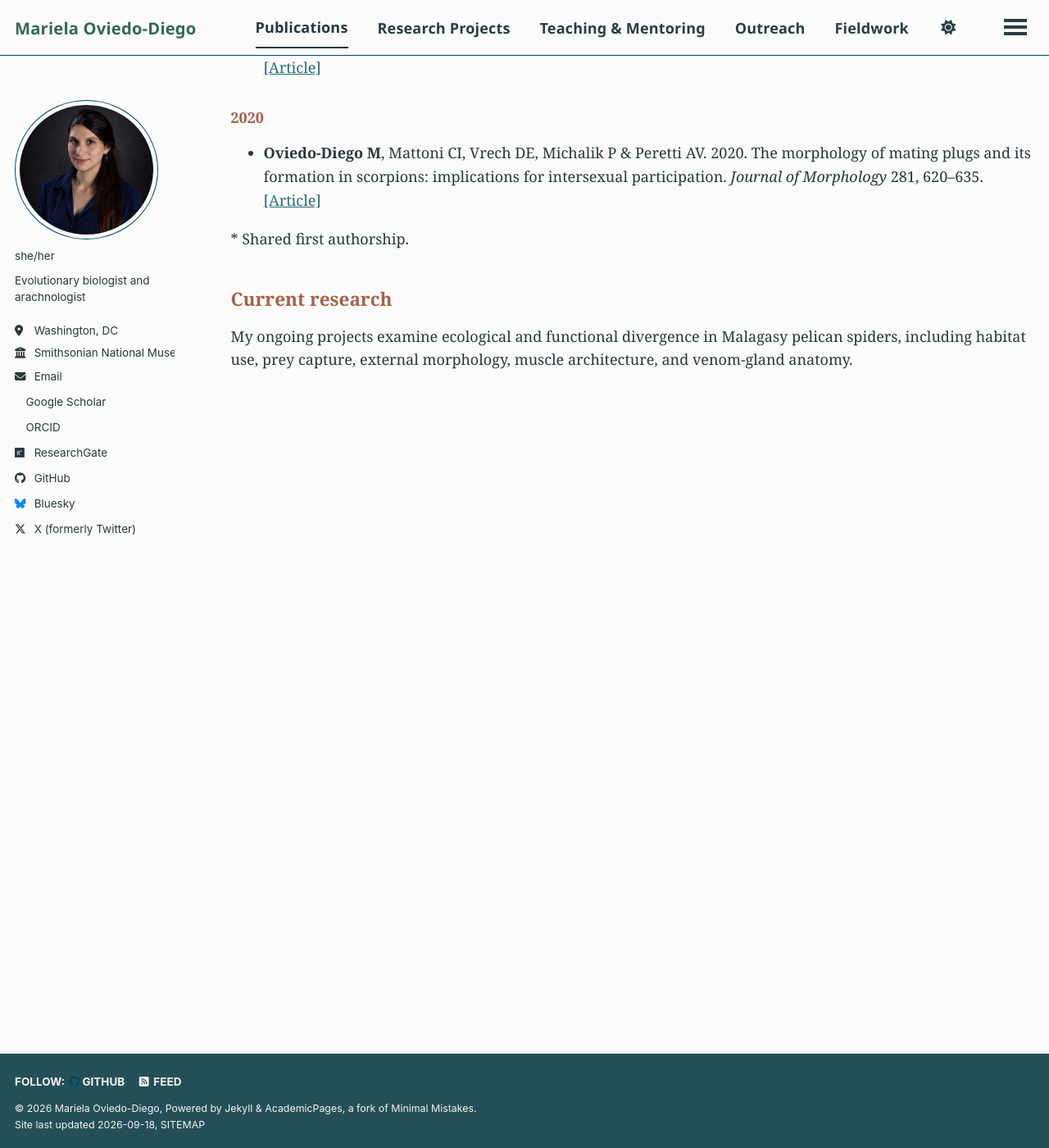
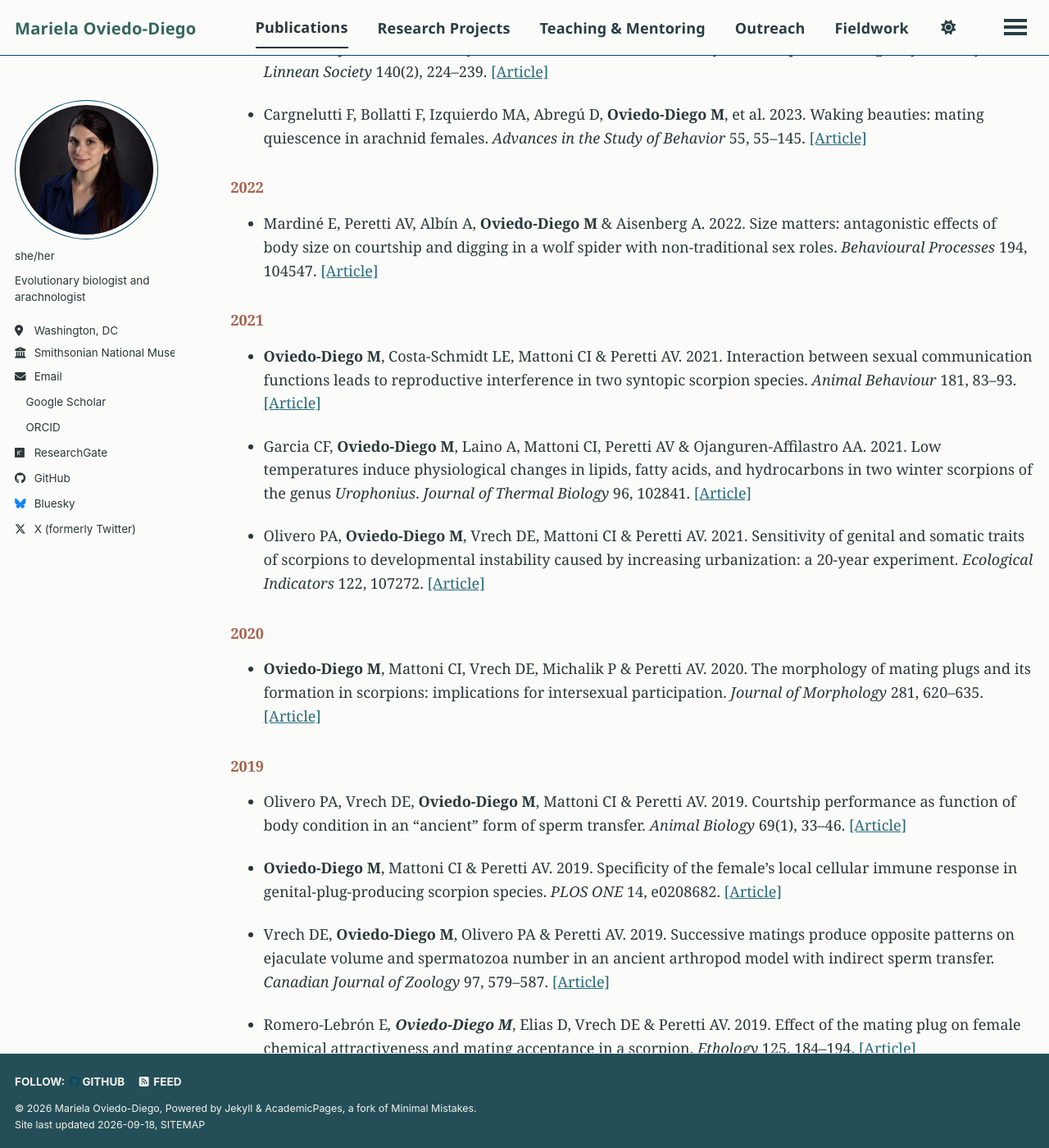
Before and after one commit to marielaoviedodiego/marielaoviedodiego.github.io, a Jekyll site: the page built from _pages/selected-publications.md, in a window 1280 px wide and 1400 px high, scrolled down 2137 px. Shown: the whole window at 82% size. Built offline with Jekyll 4.4.1, drawn with Linux system fonts in a browser that asks for light colours; some web fonts are replaced; a style sheet for code colours, icons or effects is not loaded; some of the changed text lies outside the part shown.

Commit message:
Update selected-publications.md

```diff
--- a/_pages/selected-publications.md
+++ b/_pages/selected-publications.md
@@ -21,6 +21,16 @@ author_profile: true
 My research spans evolutionary biology, animal behavior, reproductive biology, and functional morphology, primarily using arachnids as study systems. You can also find my publications on [Google Scholar](https://scholar.google.com/citations?user=p2i71R8AAAAJ) and [ORCID](https://orcid.org/0000-0002-4469-6244). Please [email me](mailto:oviedodiegom@si.edu) if you have trouble accessing an article.
 
 ## Selected publications
+---
+layout: archive
+title: "Publications"
+permalink: /selected-publications/
+author_profile: true
+---
+
+My work spans evolutionary biology, animal behavior, reproductive biology, and functional morphology, with a particular focus on arachnids. You can also explore my work on [Google Scholar](https://scholar.google.com/citations?user=p2i71R8AAAAJ) and [ORCID](https://orcid.org/0000-0002-4469-6244). Please [email me](mailto:oviedodiegom@si.edu) if you have trouble accessing an article.
+
+## Peer-reviewed publications
 
 ### 2026
 
@@ -56,13 +66,35 @@ My research spans evolutionary biology, animal behavior, reproductive biology, a
 
 - Cargnelutti F, Bollatti F, Izquierdo MA, Abregú D, **Oviedo-Diego M**, et al. 2023. Waking beauties: mating quiescence in arachnid females. *Advances in the Study of Behavior* 55, 55–145. [[Article]](https://doi.org/10.1016/bs.asb.2023.03.001)
 
+### 2022
+
+- Mardiné E, Peretti AV, Albín A, **Oviedo-Diego M** & Aisenberg A. 2022. Size matters: antagonistic effects of body size on courtship and digging in a wolf spider with non-traditional sex roles. *Behavioural Processes* 194, 104547. [[Article]](https://doi.org/10.1016/j.beproc.2021.104547)
+
 ### 2021
 
 - **Oviedo-Diego M**, Costa-Schmidt LE, Mattoni CI & Peretti AV. 2021. Interaction between sexual communication functions leads to reproductive interference in two syntopic scorpion species. *Animal Behaviour* 181, 83–93. [[Article]](https://doi.org/10.1016/j.anbehav.2021.08.029)
 
+- Garcia CF, **Oviedo-Diego M**, Laino A, Mattoni CI, Peretti AV & Ojanguren-Affilastro AA. 2021. Low temperatures induce physiological changes in lipids, fatty acids, and hydrocarbons in two winter scorpions of the genus *Urophonius*. *Journal of Thermal Biology* 96, 102841. [[Article]](https://doi.org/10.1016/j.jtherbio.2021.102841)
+
+- Olivero PA, **Oviedo-Diego M**, Vrech DE, Mattoni CI & Peretti AV. 2021. Sensitivity of genital and somatic traits of scorpions to developmental instability caused by increasing urbanization: a 20-year experiment. *Ecological Indicators* 122, 107272. [[Article]](https://doi.org/10.1016/j.ecolind.2020.107272)
+
 ### 2020
 
 - **Oviedo-Diego M**, Mattoni CI, Vrech DE, Michalik P & Peretti AV. 2020. The morphology of mating plugs and its formation in scorpions: implications for intersexual participation. *Journal of Morphology* 281, 620–635. [[Article]](https://doi.org/10.1002/jmor.21125)
+
+### 2019
+
+- Olivero PA, Vrech DE, **Oviedo-Diego M**, Mattoni CI & Peretti AV. 2019. Courtship performance as function of body condition in an “ancient” form of sperm transfer. *Animal Biology* 69(1), 33–46. [[Article]](https://doi.org/10.1163/15707563-00001041)
+
+- **Oviedo-Diego M**, Mattoni CI & Peretti AV. 2019. Specificity of the female’s local cellular immune response in genital-plug-producing scorpion species. *PLOS ONE* 14, e0208682. [[Article]](https://doi.org/10.1371/journal.pone.0208682)
+
+- Vrech DE, **Oviedo-Diego M**, Olivero PA & Peretti AV. 2019. Successive matings produce opposite patterns on ejaculate volume and spermatozoa number in an ancient arthropod model with indirect sperm transfer. *Canadian Journal of Zoology* 97, 579–587. [[Article]](https://doi.org/10.1139/cjz-2018-0179)
+
+- Romero-Lebrón E*, **Oviedo-Diego M***, Elias D, Vrech DE & Peretti AV. 2019. Effect of the mating plug on female chemical attractiveness and mating acceptance in a scorpion. *Ethology* 125, 184–194. [[Article]](https://doi.org/10.1111/eth.12842)
+
+### 2015
+
+- Guidobaldi HA, Jeyaram Y, Condat CA, **Oviedo M**, Moshchalkov VV, et al. 2015. Disrupting the wall accumulation of human sperm cells by artificial corrugation. *Biomicrofluidics* 9, 024122. [[Article]](https://doi.org/10.1063/1.4918979)
 
 \* Shared first authorship.
 
```
Also changed, not shown: other parts of _pages/selected-publications.md (+1 -1 lines).
